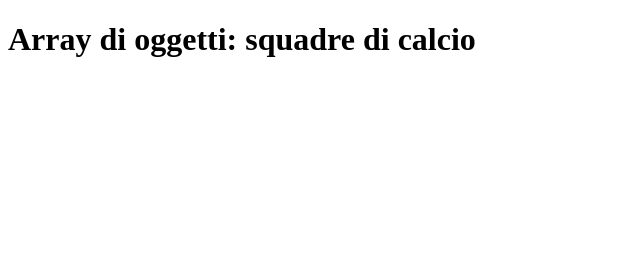
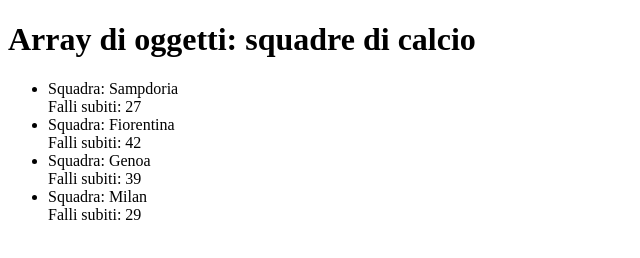
Before and after one commit to AngelaFerraro18/js-snack-es6, a plain HTML site: page snack-2/index.html in a window 1280 px wide. Shown: the whole page, without its empty margins (0-640 px from the left). Drawn offline with Linux system fonts and the light colour scheme.

Commit message:
feat: ex 2 completed

```diff
--- a/snack-2/index.html
+++ b/snack-2/index.html
@@ -8,6 +8,9 @@
 <body>
     <h1>Array di oggetti: squadre di calcio</h1>
 
+    <!-- creo una lista con id dove inserirò i dati ottenuti -->
+    <ul id="overview-football-teams"></ul>
+
     <!-- main js -->
      <script src="js/app.js"></script>
 </body>
--- a/snack-2/js/app.js
+++ b/snack-2/js/app.js
@@ -0,0 +1,72 @@
+/*Creare un array di oggetti di squadre di calcio.
+Ogni squadra avrà diverse proprietà: nome, punti fatti, falli subiti.
+Nome sarà l’unica proprietà da compilare, le altre saranno tutte settate a 0.
+Generare numeri random al posto degli 0 nelle proprietà “punti” fatti e “falli subiti”.
+Infine, creiamo un nuovo array i cui elementi contengono solo nomi e falli subiti e stampiamo tutto in console.*/
+
+//creo un array di oggetti
+const footballTeams = [
+    {
+        nome: 'Sampdoria',
+        punti: 0,
+        falliSubiti: 0
+    },
+    {
+        nome: 'Fiorentina',
+        punti: 0,
+        falliSubiti: 0
+    },
+    {
+        nome: 'Genoa',
+        punti: 0,
+        falliSubiti: 0
+    },
+    {
+        nome: 'Milan',
+        punti: 0,
+        falliSubiti: 0
+    }
+]
+
+
+//genero un ciclo for per andare a sostituire gli 0 della chiave punti con un numero randomico
+for (let i = 0; i < footballTeams.length; i++){
+
+    footballTeams[i].punti = Math.floor(Math.random() * 100) + 1;
+    console.log(footballTeams[i].punti);
+
+    footballTeams[i].falliSubiti = Math.floor(Math.random() * 50) + 1;
+
+};
+
+//creo un array vuoto
+let newArrayTeams = [];
+
+//creo un ciclo for per creare degli oggetti dove raggruppo il nome della squadra e i falli che ha subito
+for (let i = 0; i < footballTeams.length; i++){
+
+    let teamResume = {
+        nome: footballTeams[i].nome,
+        falliSubiti: footballTeams[i].falliSubiti
+    }
+    // metto i dati raccolti nell'array creato in precedenza
+    newArrayTeams.push(teamResume);
+
+}console.log(newArrayTeams);
+
+
+//vado a creare una variabile dove salvo il valore della lista creata in html
+const overviewFootballElement = document.getElementById('overview-football-teams');
+
+//creo un ciclo for dove creo elementi li da inserire in ul
+for (let i = 0; i < newArrayTeams.length; i++){
+
+    const listElement = document.createElement('li');
+
+    //in ogni li andrò a scrivere il nome della squadra e i falli subiti
+    listElement.innerText = `Squadra: ${newArrayTeams[i].nome}
+    Falli subiti: ${newArrayTeams[i].falliSubiti}`;
+
+    //collego ul con li
+    overviewFootballElement.appendChild(listElement);
+}
```
